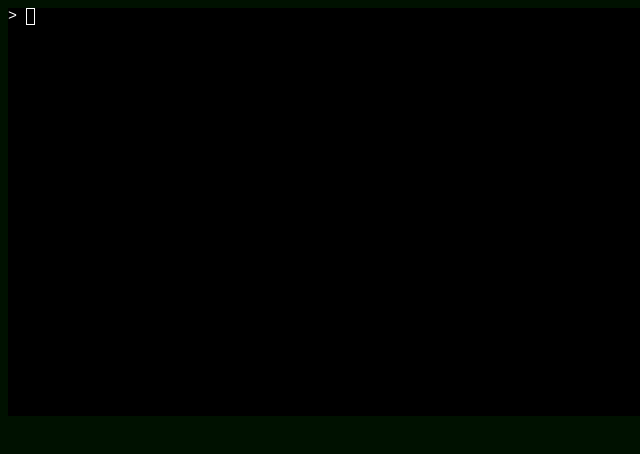
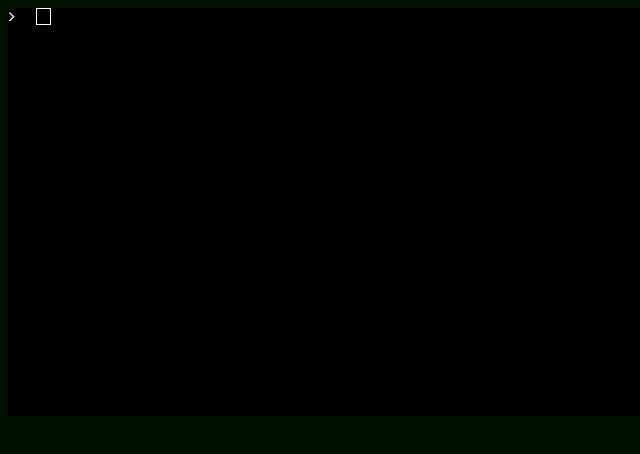
Before and after one commit to TooManyFactoryResets/TooManyFactoryResets.github.io, a plain HTML site: page index.html in a window 1280 px wide. Shown: the full height of the page, 0-640 px from the left. Drawn offline with Linux system fonts and the light colour scheme.

Commit message:
Update index.html

```diff
--- a/index.html
+++ b/index.html
@@ -7,7 +7,7 @@
   <body>
     <div id="terminal"></div>
     <script>
-      var term = new Terminal();
+      var term = new Terminal({ fontFamily: "terminalFont" });
       term.open(document.getElementById("terminal"));
       var command = "";
       var commandArr = {};
```
